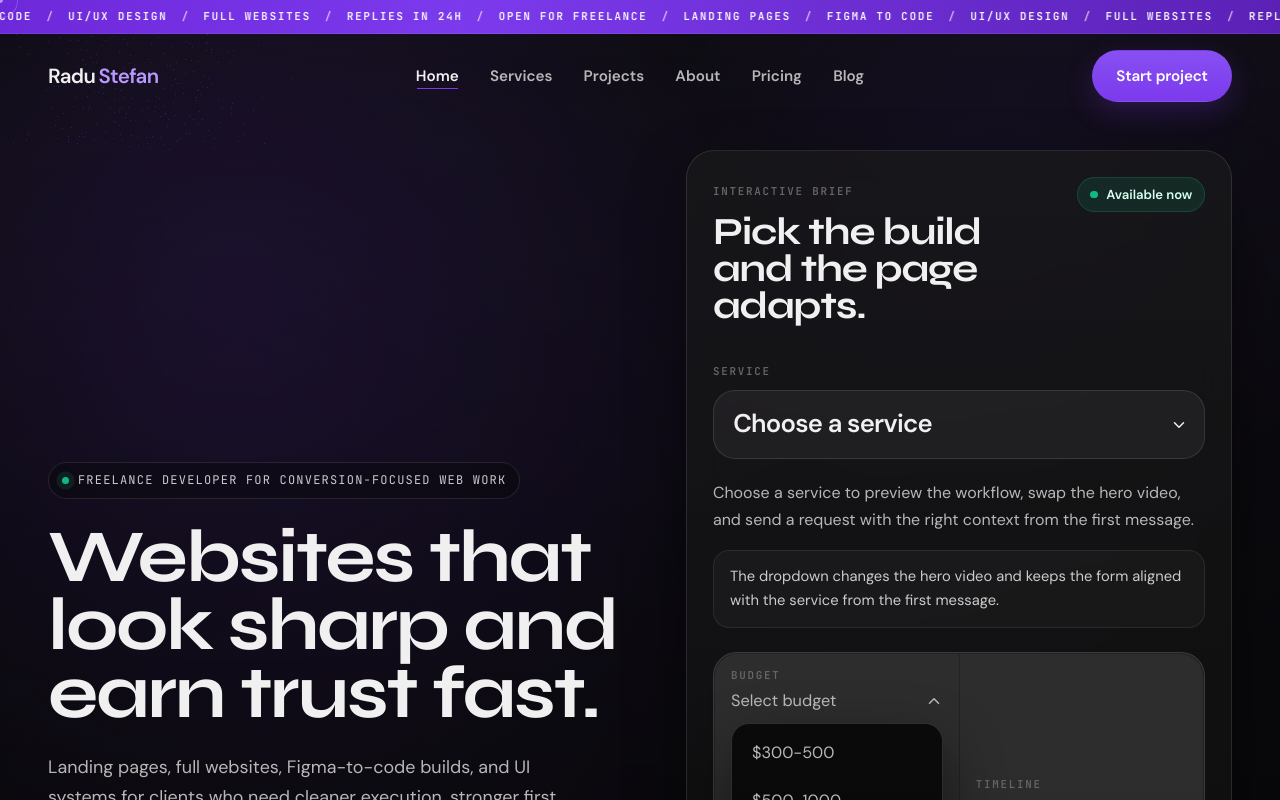
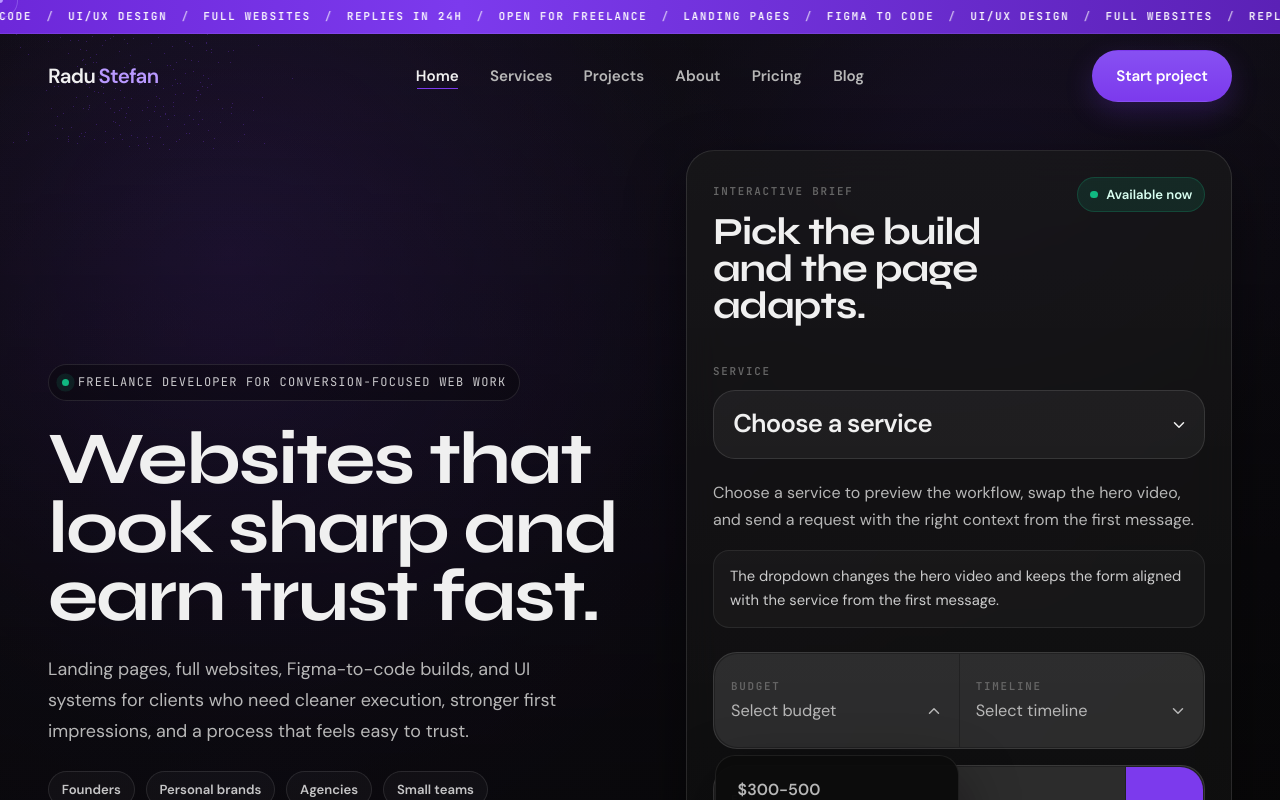
Before and after one commit to RaduscaWP/PersonalBrand, a Next.js app: page / in a window 1280 px wide. Both pictures are taken after a click on the button "Select budget". Shown: the top 800 px of the page. Built offline with nearby package versions, Linux system fonts and the light colour scheme.

Commit message:
feat: enhance CustomSelect component with controlled open state and improved animations

```diff
--- a/components/CustomSelect/CustomSelect.jsx
+++ b/components/CustomSelect/CustomSelect.jsx
@@ -1,7 +1,7 @@
 'use client';
 
 import { Check, ChevronDown } from 'lucide-react';
-import { useEffect, useId, useMemo, useRef, useState } from 'react';
+import { useCallback, useEffect, useId, useMemo, useRef, useState } from 'react';
 import styles from './CustomSelect.module.scss';
 
 function normalizeOption(option) {
@@ -21,14 +21,37 @@
   label,
   theme = 'light',
   menuPlacement = 'overlay',
+  open: controlledOpen,
+  onOpenChange,
   className = '',
 }) {
-  const [open, setOpen] = useState(false);
+  const [internalOpen, setInternalOpen] = useState(false);
+  const [renderMenu, setRenderMenu] = useState(false);
   const rootRef = useRef(null);
   const listboxId = useId();
 
   const normalizedOptions = useMemo(() => options.map(normalizeOption), [options]);
   const selected = normalizedOptions.find((option) => option.value === value);
+  const isControlled = typeof controlledOpen === 'boolean';
+  const open = isControlled ? controlledOpen : internalOpen;
+
+  const setOpen = useCallback((nextOpen) => {
+    const resolvedOpen = typeof nextOpen === 'function' ? nextOpen(open) : nextOpen;
+    if (!isControlled) setInternalOpen(resolvedOpen);
+    onOpenChange?.(resolvedOpen);
+  }, [isControlled, onOpenChange, open]);
+
+  useEffect(() => {
+    if (open) {
+      setRenderMenu(true);
+      return undefined;
+    }
+
+    if (!renderMenu) return undefined;
+
+    const timeout = window.setTimeout(() => setRenderMenu(false), 180);
+    return () => window.clearTimeout(timeout);
+  }, [open, renderMenu]);
 
   useEffect(() => {
     if (!open) return undefined;
@@ -48,7 +71,7 @@
       document.removeEventListener('pointerdown', handlePointerDown);
       document.removeEventListener('keydown', handleKeyDown);
     };
-  }, [open]);
+  }, [open, setOpen]);
 
   return (
     <div
@@ -69,8 +92,14 @@
         <ChevronDown size={18} className={styles.chevron} />
       </button>
 
-      {open ? (
-        <div id={listboxId} className={styles.menu} role="listbox" aria-label={label}>
+      {renderMenu ? (
+        <div
+          id={listboxId}
+          className={`${styles.menu} ${open ? styles.menuOpen : styles.menuClosing}`}
+          role="listbox"
+          aria-label={label}
+          aria-hidden={!open}
+        >
           {normalizedOptions.map((option) => {
             const active = option.value === value;
 
@@ -80,6 +109,7 @@
                 type="button"
                 role="option"
                 aria-selected={active}
+                tabIndex={open ? 0 : -1}
                 className={`${styles.option} ${active ? styles.optionActive : ''}`}
                 onClick={() => {
                   onChange(option.value);
--- a/components/CustomSelect/CustomSelect.module.scss
+++ b/components/CustomSelect/CustomSelect.module.scss
@@ -14,7 +14,11 @@
   justify-content: space-between;
   gap: 0.9rem;
   text-align: left;
-  transition: border-color 0.2s ease, box-shadow 0.2s ease, background 0.2s ease;
+  transition:
+    border-color 0.2s cubic-bezier(0.22, 1, 0.36, 1),
+    box-shadow 0.2s cubic-bezier(0.22, 1, 0.36, 1),
+    background 0.2s cubic-bezier(0.22, 1, 0.36, 1),
+    color 0.2s cubic-bezier(0.22, 1, 0.36, 1);
 }
 
 .value {
@@ -26,7 +30,7 @@
 
 .chevron {
   flex-shrink: 0;
-  transition: transform 0.2s ease;
+  transition: transform 0.2s cubic-bezier(0.22, 1, 0.36, 1);
 }
 
 .open .chevron {
@@ -43,6 +47,25 @@
   max-height: 18rem;
   overflow-y: auto;
   z-index: 40;
+  opacity: 0;
+  transform: translateY(-4px);
+  transform-origin: top center;
+  pointer-events: none;
+  will-change: opacity, transform;
+}
+
+.menuOpen {
+  opacity: 1;
+  transform: translateY(0);
+  pointer-events: auto;
+  animation: selectMenuIn 0.18s cubic-bezier(0.22, 1, 0.36, 1) both;
+}
+
+.menuClosing {
+  opacity: 0;
+  transform: translateY(-4px);
+  pointer-events: none;
+  animation: selectMenuOut 0.16s cubic-bezier(0.22, 1, 0.36, 1) both;
 }
 
 .inline {
@@ -56,6 +79,17 @@
   }
 }
 
+.fieldOverlay {
+  position: static;
+
+  .menu {
+    top: calc(100% + 0.55rem);
+    left: 0;
+    right: 0;
+    width: auto;
+  }
+}
+
 .option {
   width: 100%;
   display: flex;
@@ -66,7 +100,9 @@
   padding: 0.8rem 0.9rem;
   border-radius: 14px;
   text-align: left;
-  transition: background 0.18s ease, color 0.18s ease;
+  transition:
+    background 0.18s cubic-bezier(0.22, 1, 0.36, 1),
+    color 0.18s cubic-bezier(0.22, 1, 0.36, 1);
 }
 
 .check {
@@ -140,8 +176,9 @@
     left: -1rem;
     right: -1rem;
     top: calc(100% + 0.9rem);
-    border: 1px solid var(--border-hover);
-    background: rgba(10, 10, 10, 0.98);
+    border: 1px solid var(--border);
+    border-radius: 20px;
+    background: rgba(12, 12, 12, 0.96);
     box-shadow: var(--shadow-lg);
   }
 
@@ -151,8 +188,20 @@
     top: auto;
   }
 
+  &.fieldOverlay .menu {
+    left: 0;
+    right: 0;
+    top: calc(100% + 0.55rem);
+    padding: 0.4rem;
+  }
+
   .option {
+    min-height: 3.4rem;
+    padding: 0.75rem 0.95rem;
+    border-radius: 16px;
     color: var(--text-secondary);
+    font-size: 1rem;
+    font-weight: 700;
   }
 
   .option:hover,
@@ -165,3 +214,40 @@
     color: var(--accent-light);
   }
 }
+
+@keyframes selectMenuIn {
+  from {
+    opacity: 0;
+    transform: translateY(-4px);
+  }
+
+  to {
+    opacity: 1;
+    transform: translateY(0);
+  }
+}
+
+@keyframes selectMenuOut {
+  from {
+    opacity: 1;
+    transform: translateY(0);
+  }
+
+  to {
+    opacity: 0;
+    transform: translateY(-4px);
+  }
+}
+
+@media (prefers-reduced-motion: reduce) {
+  .trigger,
+  .chevron,
+  .option {
+    transition: none;
+  }
+
+  .menuOpen,
+  .menuClosing {
+    animation-duration: 0.01ms;
+  }
+}
--- a/components/Hero/Hero.module.scss
+++ b/components/Hero/Hero.module.scss
@@ -314,6 +314,10 @@
   border-radius: 24px;
 }
 
+.formControls:focus-within {
+  z-index: 12;
+}
+
 .formContactRow {
   grid-template-columns: minmax(0, 1fr) 4.85rem;
   grid-template-areas: 'email submit';
--- a/components/Hero/HeroForm.jsx
+++ b/components/Hero/HeroForm.jsx
@@ -17,6 +17,7 @@
   const [status, setStatus] = useState('idle');
   const [errorMessage, setErrorMessage] = useState('');
   const [reference, setReference] = useState('');
+  const [activeSelect, setActiveSelect] = useState(null);
 
   const budgets = selected?.budgets ?? ['$300-500', '$500-1000', '$1000-2000', '$2000+'];
   const timelines = selected?.timelines ?? ['1 week', '2 weeks', '3 weeks', 'Flexible'];
@@ -28,6 +29,7 @@
     setStatus('idle');
     setErrorMessage('');
     setReference('');
+    setActiveSelect(null);
     setForm((current) => ({
       ...current,
       budget: '',
@@ -97,7 +99,9 @@
               className={styles.inlineSelect}
               label="Budget"
               theme="darkInline"
-              menuPlacement="inline"
+              menuPlacement="fieldOverlay"
+              open={activeSelect === 'budget'}
+              onOpenChange={(open) => setActiveSelect(open ? 'budget' : null)}
               placeholder="Select budget"
               options={budgets}
             />
@@ -112,7 +116,9 @@
               className={styles.inlineSelect}
               label="Timeline"
               theme="darkInline"
-              menuPlacement="inline"
+              menuPlacement="fieldOverlay"
+              open={activeSelect === 'timeline'}
+              onOpenChange={(open) => setActiveSelect(open ? 'timeline' : null)}
               placeholder="Select timeline"
               options={timelines}
             />
```
